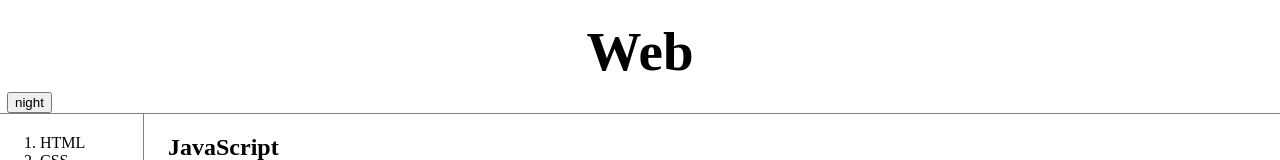
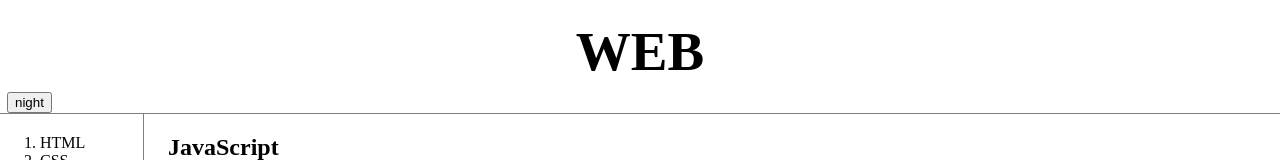
Before and after one commit to JUN000305/Web1, a plain HTML site: page 3.html in a window 1280 px wide. Shown: the top 160 px of the page. Drawn offline with Linux system fonts and the light colour scheme.

Commit message:
Update 3.html

```diff
--- a/3.html
+++ b/3.html
@@ -7,7 +7,7 @@
     <script src="color.js"></script>
   </head>
   <body>
-    <h1><a href="https://sj2b.github.io/Web1/index.html">Web</a></h1>
+    <h1><a href="https://sj2b.github.io/Web1/index.html">WEB</a></h1>
     <fieldset id="mode">
       <input type="button" value="night" onclick="nightDayHandler(this)" />
     </fieldset>
```
